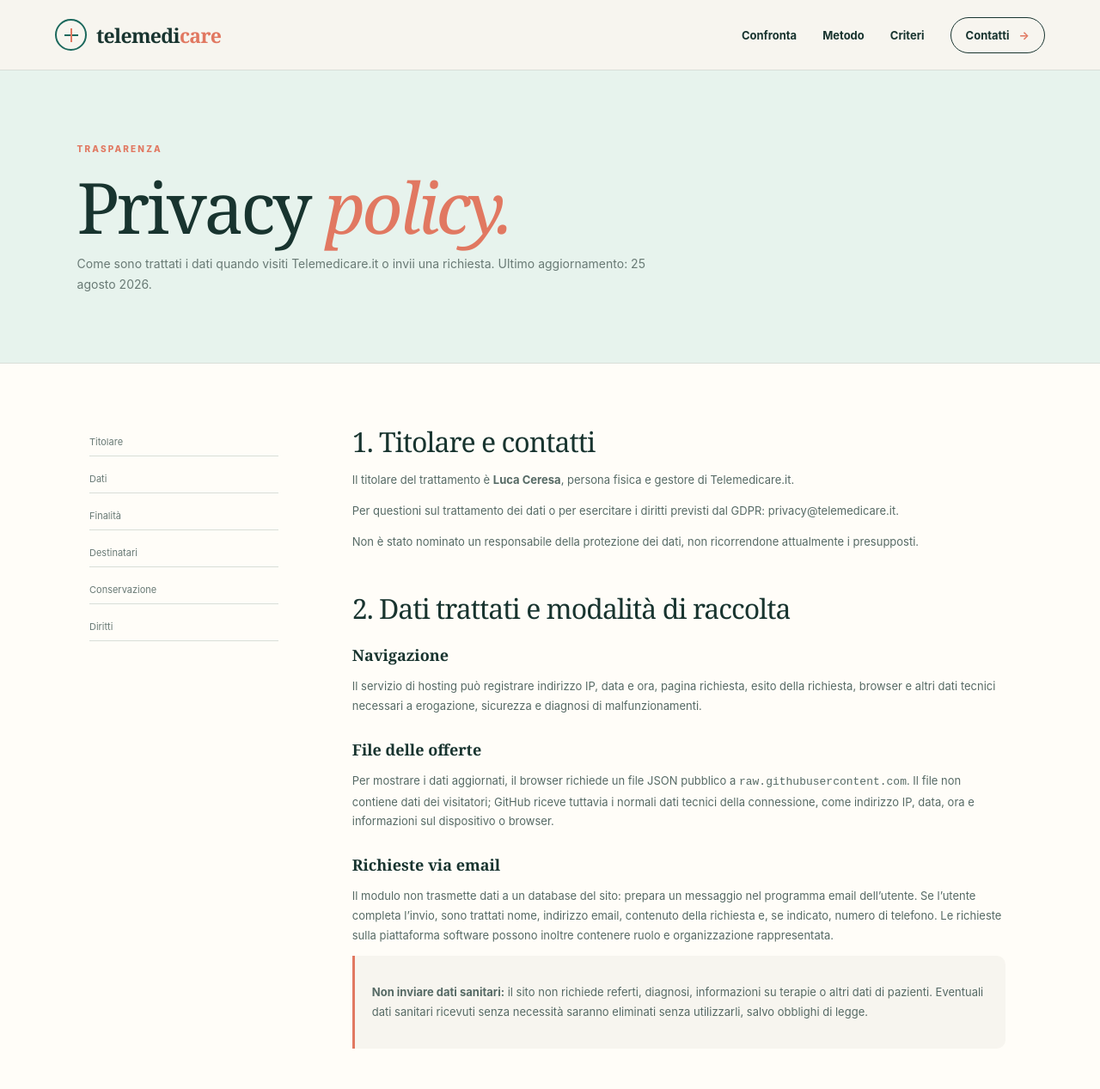
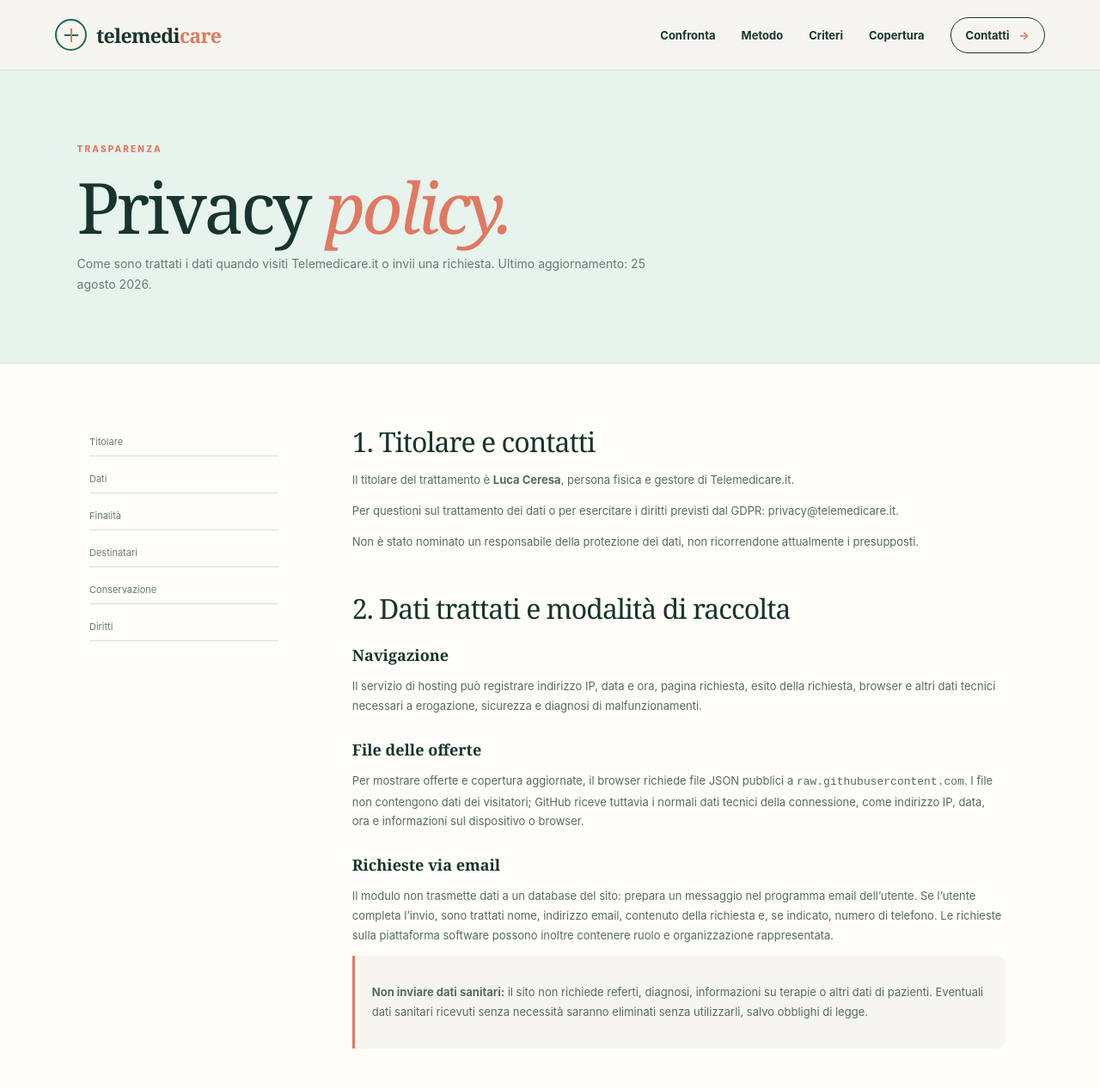
Before and after one commit to ceppi-ai/telemedicare.it, a website: page privacy.html in a window 1280 px wide. Shown: the top 1267 px of the page at 86% size. Drawn offline with Linux system fonts and the light colour scheme.

Commit message:
Aggiorna privacy.html per copertura di mercato

```diff
--- a/privacy.html
+++ b/privacy.html
@@ -10,7 +10,7 @@
 </head>
 <body>
   <a class="skip-link" href="#contenuto">Vai al contenuto</a>
-  <header class="site-header"><a class="brand" href="index.html"><span class="brand-mark" aria-hidden="true"><span></span><span></span></span><span>telemedi<span>care</span></span></a><button class="menu-button" type="button" aria-expanded="false" aria-controls="main-nav" aria-label="Apri il menu"><span></span><span></span></button><nav id="main-nav"><a href="index.html#confronta">Confronta</a><a href="metodologia.html">Metodo</a><a href="criteri.html">Criteri</a><a class="nav-cta" href="index.html#contatto">Contatti <span>→</span></a></nav></header>
+  <header class="site-header"><a class="brand" href="index.html"><span class="brand-mark" aria-hidden="true"><span></span><span></span></span><span>telemedi<span>care</span></span></a><button class="menu-button" type="button" aria-expanded="false" aria-controls="main-nav" aria-label="Apri il menu"><span></span><span></span></button><nav id="main-nav"><a href="index.html#confronta">Confronta</a><a href="metodologia.html">Metodo</a><a href="criteri.html">Criteri</a><a href="inclusione.html">Copertura</a><a class="nav-cta" href="index.html#contatto">Contatti <span>→</span></a></nav></header>
   <main class="legal-main" id="contenuto">
     <header class="legal-hero"><p class="kicker">Trasparenza</p><h1>Privacy <em>policy.</em></h1><p>Come sono trattati i dati quando visiti Telemedicare.it o invii una richiesta. Ultimo aggiornamento: 25 agosto 2026.</p></header>
     <div class="legal-layout">
@@ -28,7 +28,7 @@
           <h3>Navigazione</h3>
           <p>Il servizio di hosting può registrare indirizzo IP, data e ora, pagina richiesta, esito della richiesta, browser e altri dati tecnici necessari a erogazione, sicurezza e diagnosi di malfunzionamenti.</p>
           <h3>File delle offerte</h3>
-          <p>Per mostrare i dati aggiornati, il browser richiede un file JSON pubblico a <code>raw.githubusercontent.com</code>. Il file non contiene dati dei visitatori; GitHub riceve tuttavia i normali dati tecnici della connessione, come indirizzo IP, data, ora e informazioni sul dispositivo o browser.</p>
+          <p>Per mostrare offerte e copertura aggiornate, il browser richiede file JSON pubblici a <code>raw.githubusercontent.com</code>. I file non contengono dati dei visitatori; GitHub riceve tuttavia i normali dati tecnici della connessione, come indirizzo IP, data, ora e informazioni sul dispositivo o browser.</p>
           <h3>Richieste via email</h3>
           <p>Il modulo non trasmette dati a un database del sito: prepara un messaggio nel programma email dell’utente. Se l’utente completa l’invio, sono trattati nome, indirizzo email, contenuto della richiesta e, se indicato, numero di telefono. Le richieste sulla piattaforma software possono inoltre contenere ruolo e organizzazione rappresentata.</p>
           <div class="legal-callout"><p><strong>Non inviare dati sanitari:</strong> il sito non richiede referti, diagnosi, informazioni su terapie o altri dati di pazienti. Eventuali dati sanitari ricevuti senza necessità saranno eliminati senza utilizzarli, salvo obblighi di legge.</p></div>
@@ -80,6 +80,6 @@
       </article>
     </div>
   </main>
-  <footer><div class="footer-main"><div><a class="brand brand-light" href="index.html"><span class="brand-mark" aria-hidden="true"><span></span><span></span></span><span>telemedi<span>care</span></span></a><p>Informazioni più chiare per scelte più serene.</p></div><div><h3>Esplora</h3><a href="index.html#confronta">Confronta</a><a href="criteri.html">Criteri</a></div><div><h3>Trasparenza</h3><a href="privacy.html">Privacy</a><a href="cookie.html">Cookie</a><a href="note-legali.html">Note legali</a></div><div><h3>Contatti</h3><a href="mailto:privacy@telemedicare.it">privacy@telemedicare.it</a></div></div><div class="footer-bottom"><span>© 2026 Telemedicare.it · Titolare: Luca Ceresa</span><span>Informativa aggiornata il 25 agosto 2026</span></div></footer><div class="toast" id="toast" role="status" aria-live="polite"></div>
+  <footer><div class="footer-main"><div><a class="brand brand-light" href="index.html"><span class="brand-mark" aria-hidden="true"><span></span><span></span></span><span>telemedi<span>care</span></span></a><p>Informazioni più chiare per scelte più serene.</p></div><div><h3>Esplora</h3><a href="index.html#confronta">Confronta</a><a href="criteri.html">Criteri</a></div><div><h3>Trasparenza</h3><a href="inclusione.html">Copertura e inclusione</a><a href="privacy.html">Privacy</a><a href="cookie.html">Cookie</a><a href="note-legali.html">Note legali</a></div><div><h3>Contatti</h3><a href="mailto:privacy@telemedicare.it">privacy@telemedicare.it</a></div></div><div class="footer-bottom"><span>© 2026 Telemedicare.it · Titolare: Luca Ceresa</span><span>Informativa aggiornata il 25 agosto 2026</span></div></footer><div class="toast" id="toast" role="status" aria-live="polite"></div>
 </body>
 </html>
```
